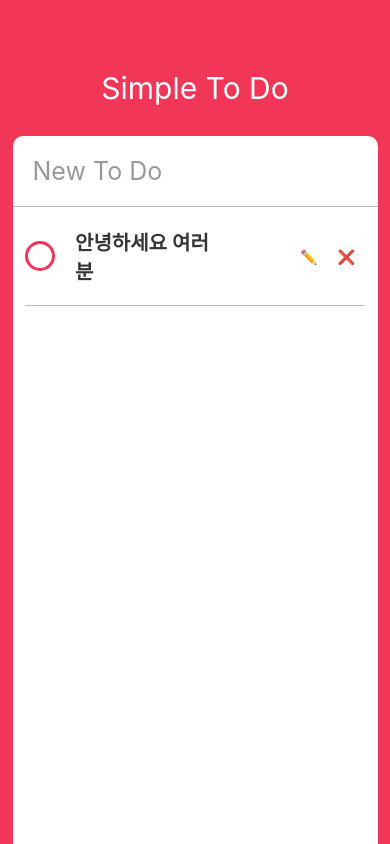
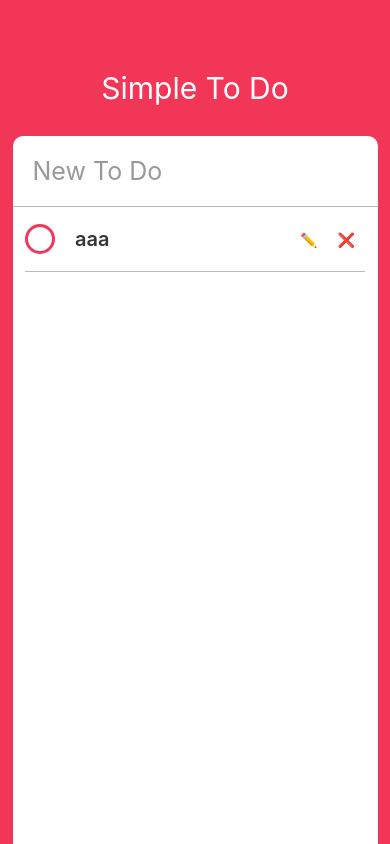
Before and after one commit to DevRappers/simple-todo, a React Native app: screen / in a window 390 px wide. Built offline with nearby package versions, Linux system fonts and the light colour scheme.

Commit message:
AppLoading 만들기

```diff
--- a/App.js
+++ b/App.js
@@ -1,11 +1,19 @@
-import React, { useState } from 'react';
+import React, { useState, useEffect } from 'react';
 import { StyleSheet, Text, View, StatusBar, TextInput, Dimensions, Platform, ScrollView } from 'react-native';
+import { AppLoading } from 'expo';
 import ToDo from './ToDo';
 
 const { height, width } = Dimensions.get('window');
 
 export default function App() {
 	const [ newToDo, setNewToDo ] = useState('');
+	const [ loadedToDos, setLoadedToDos ] = useState(false);
+	useEffect(() => {
+		setLoadedToDos(true);
+	}, []);
+	if (!loadedToDos) {
+		return <AppLoading />;
+	}
 	return (
 		<View style={styles.container}>
 			<StatusBar barStyle="light-content" />
@@ -21,7 +29,7 @@ export default function App() {
 					autoCorrect={false}
 				/>
 				<ScrollView contentContainerStyle={styles.toDos}>
-					<ToDo text={'안녕하세요 여러분'} />
+					<ToDo text={'aaa'} />
 				</ScrollView>
 			</View>
 		</View>
--- a/ToDo.js
+++ b/ToDo.js
@@ -27,8 +27,8 @@ function ToDo({ text }) {
 				{isEditing ? (
 					<TextInput
 						style={[
+							styles.text,
 							styles.input,
-							styles.text,
 							isCompleted ? styles.completedText : styles.uncompletedText
 						]}
 						value={toDoValue}
@@ -106,8 +106,7 @@ const styles = StyleSheet.create({
 	column: {
 		flexDirection: 'row',
 		alignItems: 'center',
-		width: width / 2,
-		justifyContent: 'space-between'
+		width: width / 2
 	},
 	actions: {
 		flexDirection: 'row'
@@ -116,7 +115,11 @@ const styles = StyleSheet.create({
 		marginVertical: 10,
 		marginHorizontal: 10
 	},
-	input: {}
+	input: {
+		width: width / 2,
+		marginVertical: 15,
+		paddingBottom: 5
+	}
 });
 
 export default ToDo;
```
